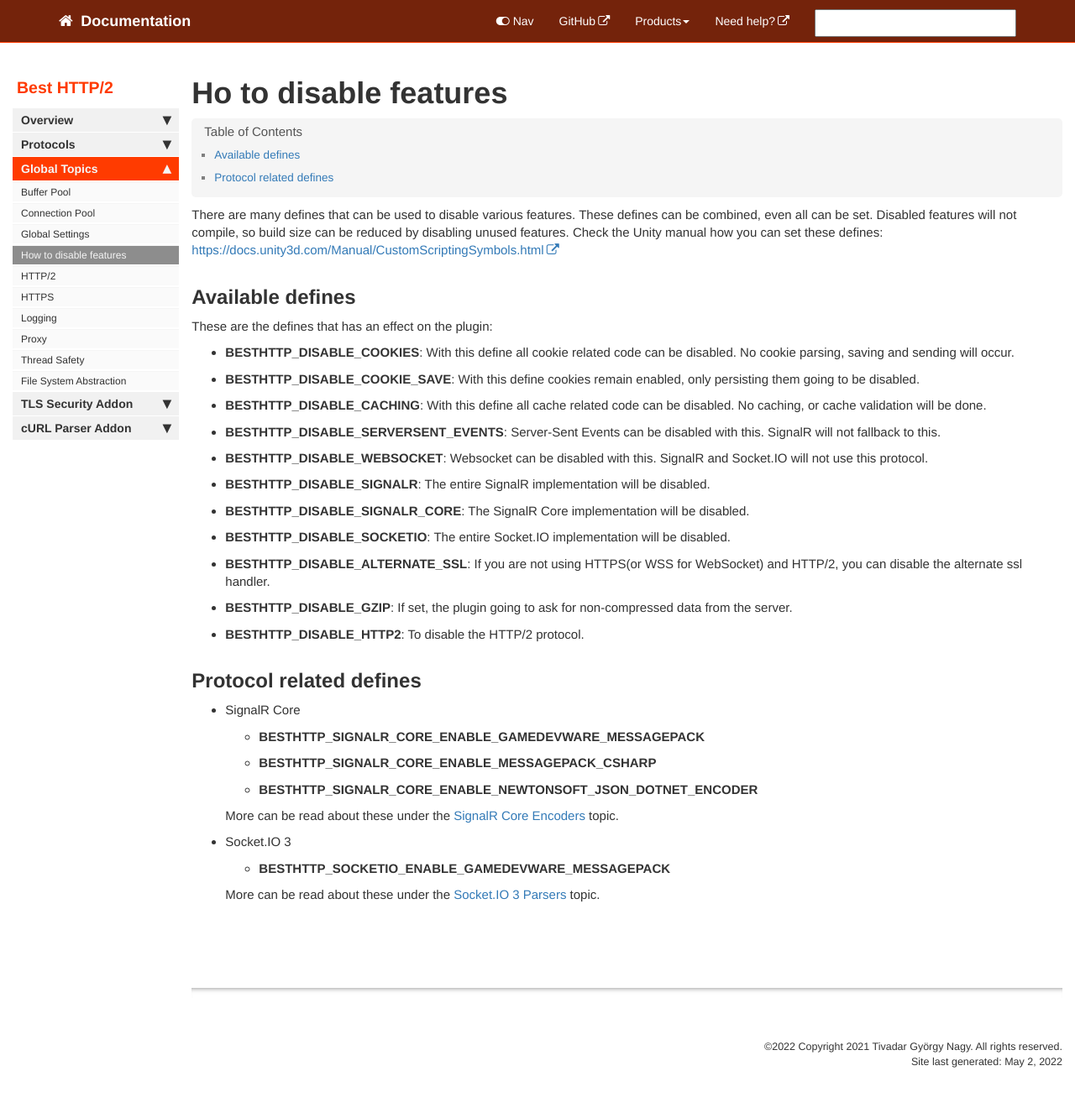
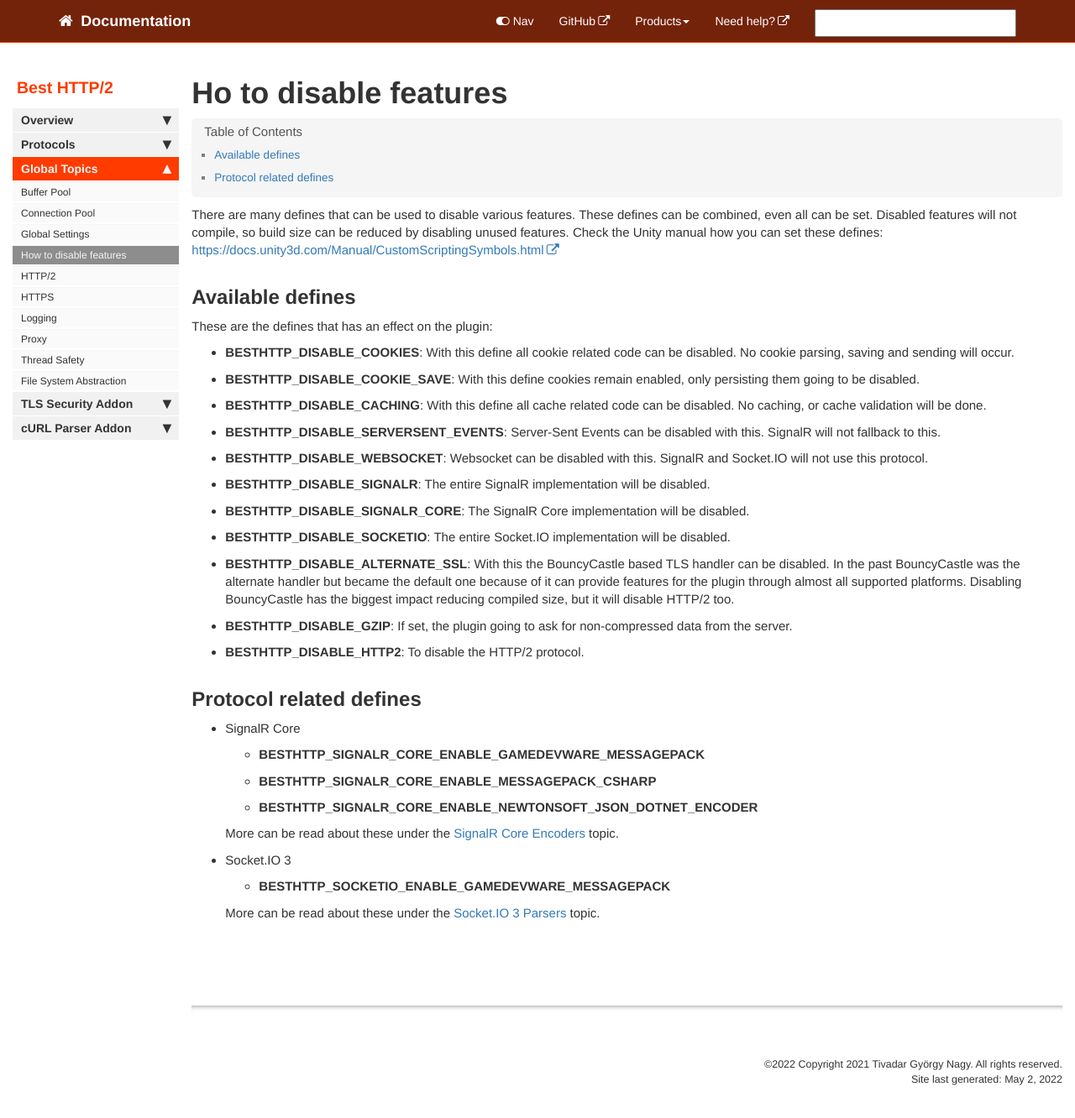
Before and after one commit to Benedicht/BestHTTP-Documentation, a Jekyll site: the page built from pages/best_http2/global_topics/HowToDisableFeatures.md, in a window 1280 px wide and 1346 px high. Shown: the top 1332 px of the window at 84% size. Built offline with Jekyll 4.4.1, drawn with Linux system fonts in a browser that asks for light colours; comment, search, counter and statistics services are not loaded.

Commit message:
Clarify the impact using BESTHTTP_DISABLE_ALTERNATE_SSL.

```diff
--- a/pages/best_http2/global_topics/HowToDisableFeatures.md
+++ b/pages/best_http2/global_topics/HowToDisableFeatures.md
@@ -17,7 +17,7 @@ These are the defines that has an effect on the plugin:
 - **BESTHTTP_DISABLE_SIGNALR**: The entire SignalR implementation will be disabled.
 - **BESTHTTP_DISABLE_SIGNALR_CORE**: The SignalR Core implementation will be disabled.
 - **BESTHTTP_DISABLE_SOCKETIO**: The entire Socket.IO implementation will be disabled.
-- **BESTHTTP_DISABLE_ALTERNATE_SSL**: If you are not using HTTPS(or WSS for WebSocket) and HTTP/2, you can disable the alternate ssl handler.
+- **BESTHTTP_DISABLE_ALTERNATE_SSL**: With this the BouncyCastle based TLS handler can be disabled. In the past BouncyCastle was the alternate handler but became the default one because of it can provide features for the plugin through almost all supported platforms. Disabling BouncyCastle has the biggest impact reducing compiled size, but it will disable HTTP/2 too.
 - **BESTHTTP_DISABLE_GZIP**: If set, the plugin going to ask for non-compressed data from the server.
 - **BESTHTTP_DISABLE_HTTP2**: To disable the HTTP/2 protocol.
 
```
